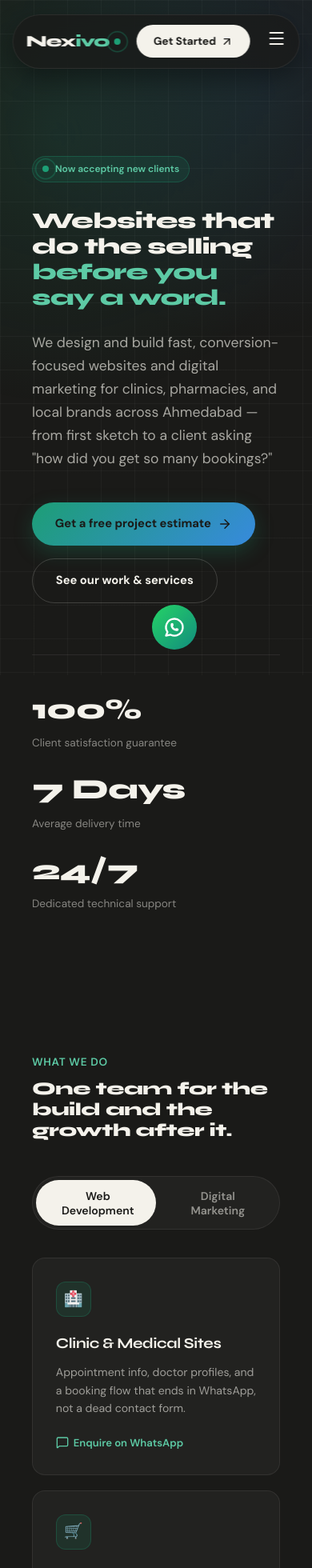
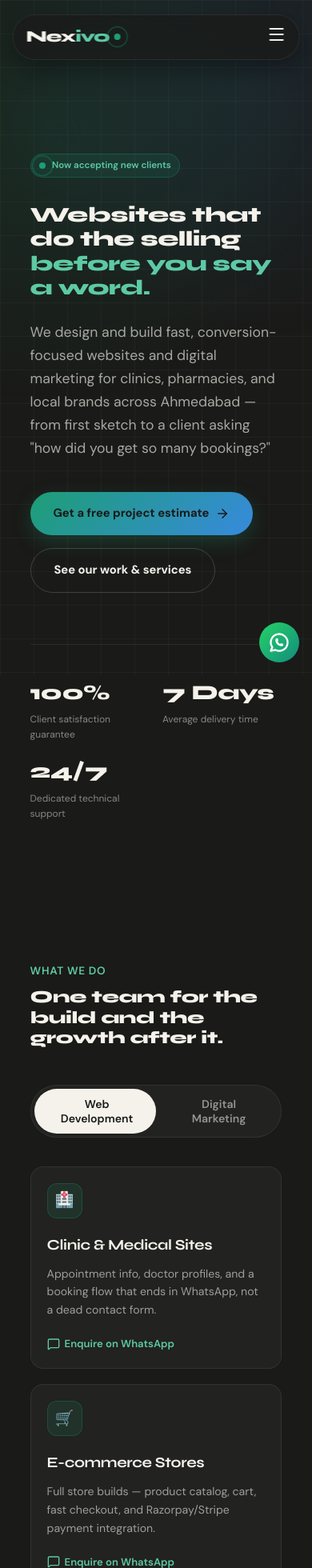
Before and after one commit to Nottherightheadyouwant/Nexivo, a React (Vite) app: page / in a window 390 px wide. Shown: the top 1960 px of the page at 80% size. Built offline with nearby package versions, Linux system fonts and the light colour scheme.

Commit message:
Fix mobile testimonial grid override, mobile header layout, and floating WhatsApp button position

```diff
--- a/src/components/Navbar.jsx
+++ b/src/components/Navbar.jsx
@@ -92,7 +92,7 @@ export default function Navbar() {
           <li><NavLink to="/contact" className={({ isActive }) => isActive ? 'active' : ''}>Contact Us</NavLink></li>
         </ul>
 
-        <Link to="/contact" className="nav-cta">
+        <Link to="/contact" className="nav-cta desktop-only-cta">
           Get Started <ArrowUpRight size={16} />
         </Link>
         <button className="mobile-toggle" onClick={() => setMenuOpen(!menuOpen)}>
--- a/src/index.css
+++ b/src/index.css
@@ -1545,3 +1545,159 @@ body, p, li, a, button, input, select, textarea,
     grid-template-columns: 1fr !important;
   }
 }
+
+
+/* ===== MASTER MOBILE & TABLET RESPONSIVE FIXES ===== */
+.portfolio-grid-3 {
+  display: grid;
+  grid-template-columns: repeat(3, 1fr);
+  gap: 1.5rem;
+}
+
+@media (max-width: 992px) {
+  .portfolio-grid-3,
+  .portfolio-grid,
+  .grid-2,
+  .grid-3,
+  .grid-4,
+  .pricing-grid,
+  .founder-grid,
+  .estimator-panel,
+  .roi-panel,
+  .contact-grid {
+    grid-template-columns: 1fr !important;
+    gap: 1.2rem !important;
+  }
+
+  .desktop-only-cta {
+    display: none !important;
+  }
+}
+
+@media (max-width: 768px) {
+  header nav {
+    padding: 0.75rem 1rem !important;
+  }
+
+  main {
+    padding: 1rem 0.85rem 3.5rem !important;
+  }
+
+  /* Prevent text overflow */
+  h1, h2, h3, h4, .hero-title, .page-title, .section-title {
+    word-break: break-word !important;
+    hyphens: auto !important;
+  }
+
+  .hero-title, .page-title {
+    font-size: clamp(1.75rem, 6.5vw, 2.5rem) !important;
+    line-height: 1.15 !important;
+    letter-spacing: -0.02em !important;
+  }
+
+  .section-title {
+    font-size: clamp(1.35rem, 5vw, 1.85rem) !important;
+    line-height: 1.18 !important;
+  }
+
+  .hero-subtitle, .page-desc, .section-desc {
+    font-size: 0.92rem !important;
+    line-height: 1.5 !important;
+  }
+
+  /* Cards & Boxes */
+  .glass-card, .portfolio-card, .service-card, .founder-card {
+    padding: 1.25rem !important;
+    border-radius: 16px !important;
+  }
+
+  /* Stats grid on mobile */
+  .stat-row {
+    display: grid !important;
+    grid-template-columns: repeat(2, 1fr) !important;
+    gap: 1rem !important;
+  }
+
+  .stat-item {
+    text-align: center;
+    padding: 0.75rem 0.5rem;
+    background: rgba(255, 255, 255, 0.02);
+    border-radius: 12px;
+    border: 1px solid var(--line);
+  }
+
+  .stat-num {
+    font-size: 1.6rem !important;
+  }
+
+  .stat-label {
+    font-size: 0.75rem !important;
+  }
+
+  /* Full width mobile buttons */
+  .hero-btns, .founder-actions, .cta-btns {
+    display: flex !important;
+    flex-direction: column !important;
+    width: 100% !important;
+    gap: 0.75rem !important;
+  }
+
+  .hero-btns button,
+  .hero-btns a,
+  .founder-actions button,
+  .founder-actions a,
+  .cta-btns button,
+  .cta-btns a {
+    width: 100% !important;
+    justify-content: center !important;
+    text-align: center !important;
+  }
+
+  /* Floating WhatsApp Button Mobile Optimization */
+  .floating-wa-wrap {
+    bottom: 1rem !important;
+    right: 1rem !important;
+    z-index: 999999 !important;
+  }
+
+  .floating-wa-btn {
+    width: 50px !important;
+    height: 50px !important;
+  }
+
+  .wa-tooltip {
+    display: none !important; /* Never cover mobile text */
+  }
+
+  /* Mobile menu drawer styling */
+  .mobile-menu {
+    border-radius: 16px !important;
+    padding: 1.2rem !important;
+    background: rgba(18, 22, 20, 0.98) !important;
+    border: 1px solid var(--line-strong) !important;
+  }
+}
+
+@media (max-width: 480px) {
+  .hero-title, .page-title {
+    font-size: 1.65rem !important;
+  }
+
+  .eyebrow {
+    font-size: 0.72rem !important;
+    padding: 0.3rem 0.65rem !important;
+  }
+
+  .nav-logo {
+    font-size: 1.3rem !important;
+  }
+
+  .estimator-chips {
+    gap: 0.4rem !important;
+  }
+
+  .chip {
+    font-size: 0.78rem !important;
+    padding: 0.4rem 0.7rem !important;
+  }
+}
--- a/src/pages/Home.jsx
+++ b/src/pages/Home.jsx
@@ -73,7 +73,7 @@ export default function Home({ triggerToast }) {
           <div className="section-kicker">Client Success Stories</div>
           <h2 className="section-title">Proof of performance for real Indian brands.</h2>
         </div>
-        <div className="portfolio-grid" style={{ gridTemplateColumns: 'repeat(3, 1fr)' }}>
+        <div className="portfolio-grid-3">
           <div className="portfolio-card">
             <div className="portfolio-thumb" style={{ background: 'linear-gradient(135deg, rgba(229,184,66,0.25), rgba(29,158,117,0.2))' }}>
               Reel Crafterr
```
